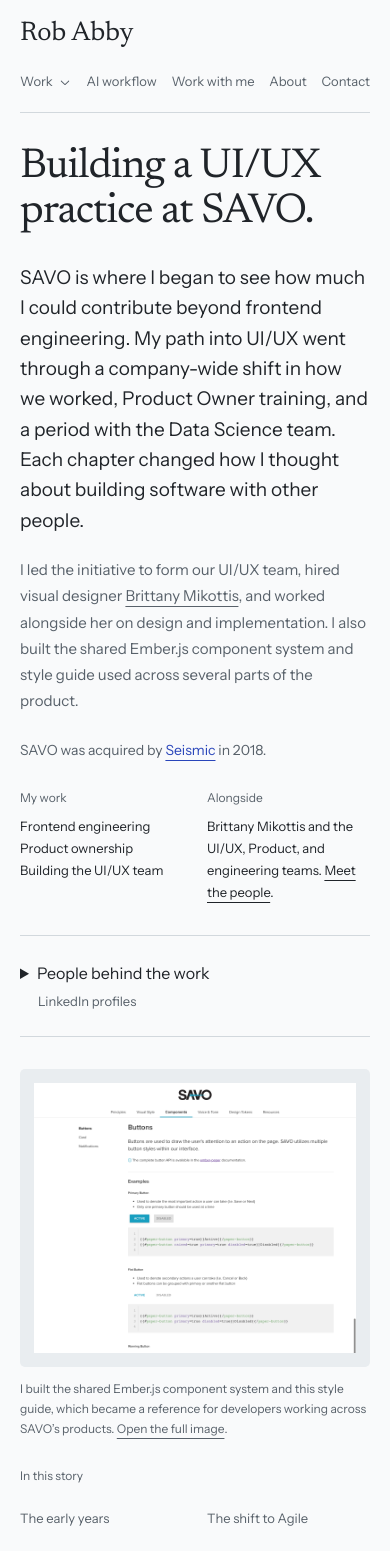
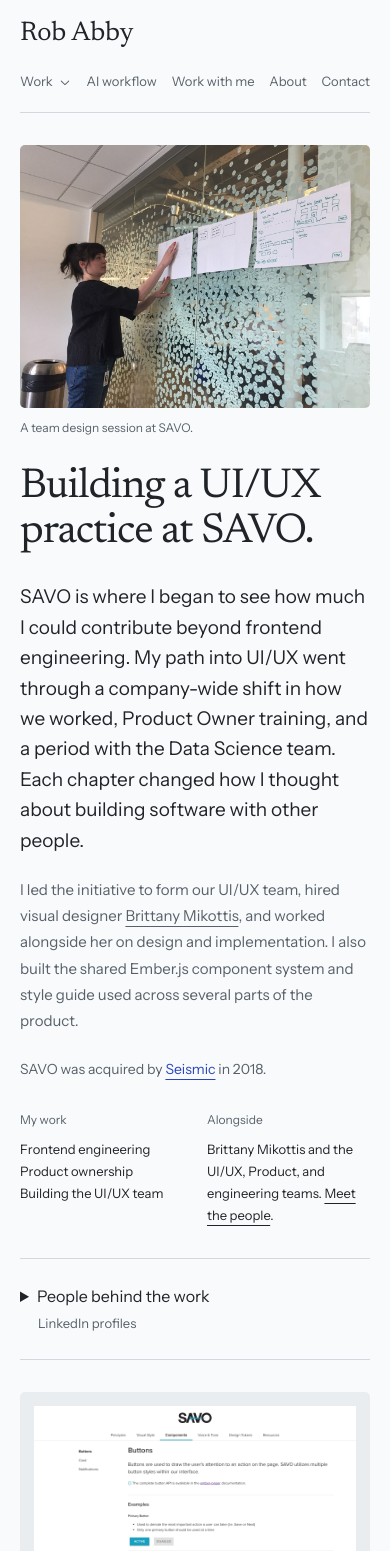
Before and after one commit to robabby/robabby, a Next.js app: page /work/savo in a window 390 px wide. Shown: the top 1551 px of the page. Built offline with nearby package versions, Linux system fonts and the light colour scheme; no server answers.

Commit message:
feat(work): add responsive case-study hero photos (SG-1793) (#124)

```diff
--- a/app/work/case-study.module.css
+++ b/app/work/case-study.module.css
@@ -1,18 +1,25 @@
 .hero {
   display: grid;
-  grid-template-columns: minmax(0, 760px) 1fr;
-  gap: 70px;
+  grid-template-columns: minmax(0, 1.35fr) minmax(0, 1fr);
+  grid-template-areas: "copy image" "copy context";
+  grid-template-rows: auto 1fr;
+  gap: 28px 64px;
   padding: 60px 0;
   border-bottom: 1px solid var(--line);
 }
+.heroCopy { grid-area: copy; }
+.heroImage { grid-area: image; margin: 0; }
+.heroImage img { width: 100%; height: auto; border-radius: 5px; }
+.heroImage figcaption { margin-top: 10px; color: var(--muted); font-size: 12px; line-height: 1.6; }
 .hero h1 { font-size: clamp(42px, 4.4vw, 62px); line-height: 1.08; max-width: 720px; margin-bottom: 27px; }
 .websiteLink { margin-bottom: 24px; font-size: 15px; }
 .lead { font-size: 22px; line-height: 1.6; max-width: 650px; margin-bottom: 21px; }
 .intro { color: var(--muted); font-size: 16px; line-height: 1.75; max-width: 650px; }
 .acquisitionNote { margin-top: 24px; color: var(--muted); font-size: 14px; line-height: 1.7; }
 .acquisitionNote a { color: var(--accent); }
-.projectContext { align-self: end; font-size: 14px; line-height: 1.7; }
+.projectContext { grid-area: context; align-self: start; font-size: 14px; line-height: 1.7; }
 .projectContext dl { margin: 0; }
+.projectContext dl > div:first-child dt { margin-top: 0; }
 .projectContext dt { margin: 24px 0 7px; font-size: 12px; color: var(--muted); }
 .projectContext dd { margin: 0; }
 .layout { display: grid; grid-template-columns: 280px minmax(0, 1fr); gap: 90px; padding: 54px 0 65px; }
@@ -52,18 +59,18 @@
 .related a { display: inline-flex; align-items: center; gap: 24px; min-height: 44px; color: var(--accent); font-size: 16px; }
 .related svg { width: 20px; height: 20px; }
 @media (max-width: 1000px) {
-  .hero { grid-template-columns: minmax(0, 1fr) 190px; gap: 42px; }
+  .hero { grid-template-columns: minmax(0, 1.2fr) minmax(0, 1fr); column-gap: 36px; }
   .layout { grid-template-columns: 220px minmax(0, 1fr); gap: 50px; }
   .projectContext, .contents { font-size: 13px; }
   .lead { font-size: 20px; }
   .section h2 { font-size: 33px; }
 }
 @media (max-width: 720px) {
-  .hero { display: block; padding: 32px 0; }
+  .hero { grid-template-columns: minmax(0, 1fr); grid-template-areas: "image" "copy" "context"; grid-template-rows: auto; gap: 28px; padding: 32px 0; }
   .hero h1 { font-size: 42px; }
   .lead { font-size: 19px; }
   .intro { font-size: 15px; }
-  .projectContext dl { display: grid; grid-template-columns: repeat(2, minmax(0, 1fr)); gap: 24px; margin-top: 25px; }
+  .projectContext dl { display: grid; grid-template-columns: repeat(2, minmax(0, 1fr)); gap: 24px; }
   .projectContext dt { margin-top: 0; }
   .layout { display: block; padding: 28px 0 38px; }
   .contents { position: static; padding-bottom: 26px; margin-bottom: 34px; border-bottom: 1px solid var(--line); }
--- a/app/work/partyslate/page.tsx
+++ b/app/work/partyslate/page.tsx
@@ -82,7 +82,11 @@ export default function PartySlate() {
       <div className="wrap">
         <article aria-labelledby="partyslate-title">
           <header className={styles.hero}>
-            <div>
+            <figure className={styles.heroImage}>
+              <Image src="/images/partyslate/panel-discussion.jpg" alt="Two speakers in a panel discussion in front of a PartySlate backdrop, with an audience in the foreground." width={1024} height={768} sizes="(max-width: 720px) 100vw, (max-width: 1000px) 44vw, 510px" priority />
+              <figcaption>A panel discussion at PartySlate.</figcaption>
+            </figure>
+            <div className={styles.heroCopy}>
               <h1 id="partyslate-title">Building interfaces and shared foundations at PartySlate.</h1>
               <a className={`text-link ${styles.websiteLink}`} href="https://www.partyslate.com/" target="_blank" rel="noopener noreferrer">Visit PartySlate <ExternalLinkIcon aria-hidden="true" /><span className="sr-only"> (opens in a new tab)</span></a>
               <p className={styles.lead}>At PartySlate, I built ways for people to find event inspiration, explore venues and get their businesses onto the platform. I also led the design-system work that helped us build more consistently.</p>
--- a/app/work/savo/page.tsx
+++ b/app/work/savo/page.tsx
@@ -270,7 +270,11 @@ export default function Savo() {
         <div className="wrap">
           <article aria-labelledby="savo-title">
             <header className={styles.hero}>
-              <div>
+              <figure className={styles.heroImage}>
+                <Image src="/images/savo/design-workshop.jpg" alt="A colleague discussing interface sketches displayed on a glass wall during a SAVO team design session." width={1200} height={900} sizes="(max-width: 720px) 100vw, (max-width: 1000px) 44vw, 510px" priority />
+                <figcaption>A team design session at SAVO.</figcaption>
+              </figure>
+              <div className={styles.heroCopy}>
                 <h1 id="savo-title">Building a UI/UX practice at SAVO.</h1>
                 <p className={styles.lead}>SAVO is where I began to see how much I could contribute beyond frontend engineering. My path into UI/UX went through a company-wide shift in how we worked, Product Owner training, and a period with the Data Science team. Each chapter changed how I thought about building software with other people.</p>
                 <p className={styles.intro}>I led the initiative to form our UI/UX team, hired visual designer <a href="https://www.linkedin.com/in/brittanymikottis/">Brittany Mikottis</a>, and worked alongside her on design and implementation. I also built the shared Ember.js component system and style guide used across several parts of the product.</p>
```
Also changed, not shown: public/images/partyslate/README.md, public/images/partyslate/panel-discussion.jpg (added), public/images/savo/README.md, public/images/savo/design-workshop.jpg (added).
